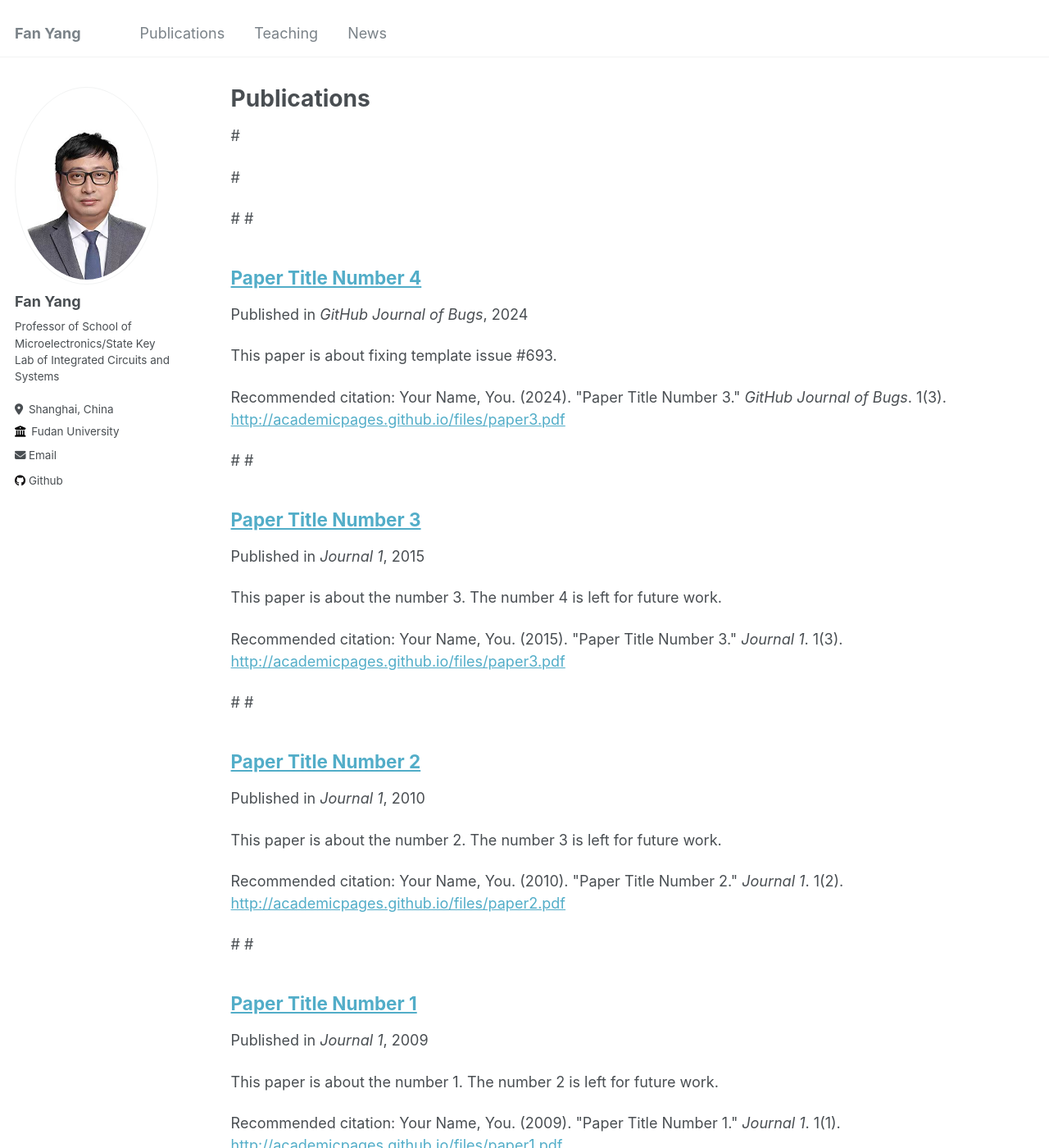
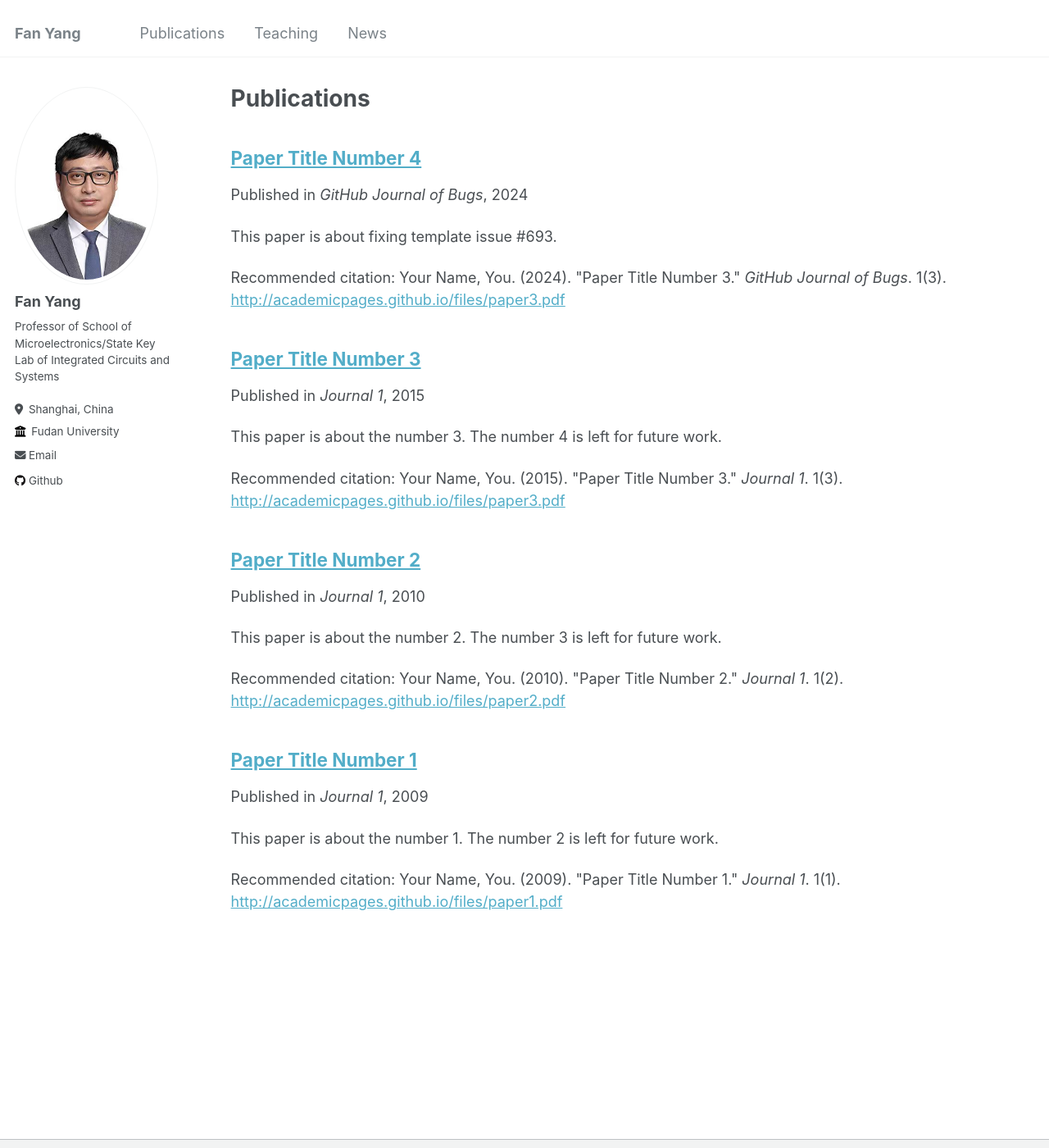
Before and after one commit to ephonic/ephonic.github.io, a Jekyll site: the page built from _pages/publications.md, in a window 1280 px wide and 1400 px high. Shown: the whole window at 82% size. Built offline with Jekyll 4.4.1, drawn with Linux system fonts in a browser that asks for light colours.

Commit message:
Update publications.md

```diff
--- a/_pages/publications.md
+++ b/_pages/publications.md
@@ -5,12 +5,12 @@ permalink: /publications/
 author_profile: true
 ---
 
-#{% if site.author.googlescholar %}
-#  <div class="wordwrap">You can also find my articles on <a href="{{site.author.googlescholar}}">my Google Scholar profile</a>.</div>
-#{% endif %}
+{% if site.author.googlescholar %}
+  <div class="wordwrap">You can also find my articles on <a href="{{site.author.googlescholar}}">my Google Scholar profile</a>.</div>
+{% endif %}
 
-#{% include base_path %}
+{% include base_path %}
 
-#{% for post in site.publications reversed %}
-#  {% include archive-single.html %}
-#{% endfor %}
+{% for post in site.publications reversed %}
+  {% include archive-single.html %}
+{% endfor %}
```
